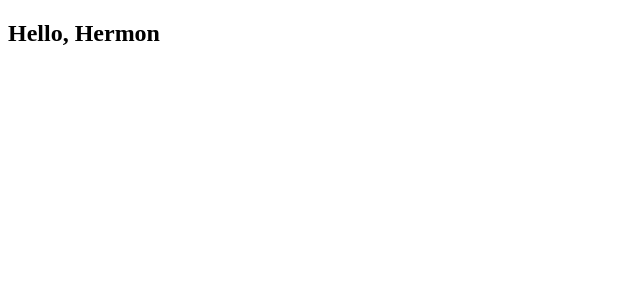
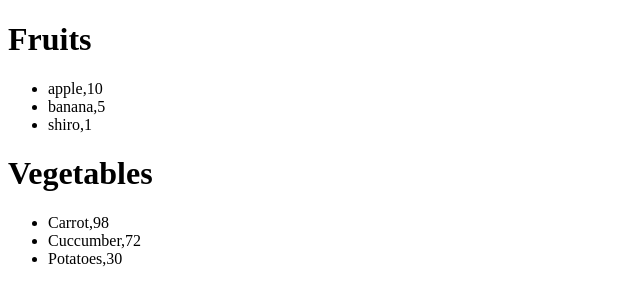
Before and after one commit to Mercury1565/React_Learning-Path, a React (Vite) app in the folder my-react-app/: page / in a window 1280 px wide. Shown: the top 304 px of the page, without its empty margins (0-640 px from the left). Built offline with nearby package versions, Linux system fonts and the light colour scheme.

Commit message:
finish renderlist

```diff
--- a/my-react-app/src/App.jsx
+++ b/my-react-app/src/App.jsx
@@ -1,17 +1,31 @@
-import Greeting from "./components/Greeting.jsx"
-
-// conditional rendering
-/*
-We use conditional rendering to entitle the parent component to chose whether to
-display a component or not and how to display that component. Hence, based on the
-prop argument the parent component sends to the child component, we can determine
-weather to display a component or not
-*/
+import List from "./components/List.jsx"
 
 function App() {
+  // We can make the List component reusable for different
+  // purposed if we pass the list items as props
+
+  const fruits = [{name:"apple" , calories: 10},
+                {name:"orange" , calories: 900},
+                {name:"banana" , calories: 5},
+                {name:"shiro" , calories: 1},
+                ]
+  const veggies = [{name:"Onion" , calories: 910},
+                {name:"Carrot" , calories: 98},
+                {name:"Cuccumber" , calories: 72},
+                {name:"Potatoes" , calories: 30},
+                ]
+
   return(
     <>
-    <Greeting isLoggedIn={true} username="Hermon"/>
+    {/* Challenge: display lists if and only if there are items in the list */}
+    {/* Use the .length method for lists */}
+    {fruits.length > 0 ? <List items = {fruits} category = 'Fruits'/>: null}
+    {/* A short way for doing the above (short circuiting)
+    {fruits.length > 0 && <List items = {fruits} category = 'Fruits'/>}
+    */}
+
+    <List items = {veggies} category = 'Vegetables'/>
+
     </>
   )
 }
--- a/my-react-app/src/components/Greeting.jsx
+++ /dev/null
@@ -1,33 +0,0 @@
-import PropTypes from 'prop-types'
-
-function Greeting(props){
-    const greetingMsg = <h2> Hello, {props.username} </h2>
-    const failMsg = <h2> Not logged in </h2>
-
-    if(props.isLoggedIn){
-        return greetingMsg
-    }
-    else{
-        return failMsg
-    }
-
-    // an alternative way of doing the above using ternary operation
-    /*
-    return (props.isLoggedIn) ? {greetingMsg}: {failMsg}
-
-
-    Ternary operator is most often used than if else statements
-    so get use to them cause you will be using them quite often
-    */
-}
-
-Greeting.propTypes = {
-    isLoggedIn: PropTypes.bool,
-    username: PropTypes.string
-}
-
-Greeting.defaultProps = {
-    isLoggedIn: false,
-    username: "Guest"
-}
-export default Greeting
--- /dev/null
+++ b/my-react-app/src/components/List.jsx
@@ -0,0 +1,84 @@
+import PropTypes from "prop-types"
+
+function List(props){
+    /*
+    const items = ['apple' , 'orange' , 'banana'];
+    // You can change this list to a list of list items using the map method
+    const listItems = items.map(item => <li>{item}</li>);
+    */
+
+    // List of objects
+    // const items = [{name:"apple" , calories: 10},
+    //                 {name:"orange" , calories: 900},
+    //                 {name:"banana" , calories: 5},
+    //                 {name:"shiro" , calories: 1},
+    //                 ]
+    // the list item can be defined here or recieved from the parent class as props
+    const items = props.items
+
+
+    // different sorting mechanisms
+    /*
+    items.sort((a , b) => a.name.localeCompare(b.name)) //Alphabetical
+    items.sort((a , b) => b.name.localeCompare(a.name)) //Reverse Alphabetical
+    items.sort((a , b) => a.calories - b.calories) // Numeric order
+    items.sort((a , b) => b.calories - a.calories) // Reverse Numeric order
+    */
+
+    // Filtering based on some condition
+    // Filter out items with calories less or equal to 10
+    const low_cal_fruits = items.filter(item => item.calories <= 100)
+
+    // Warning: Each child in a list should have a unique "key" prop.
+    // To avoid this warning, you add a key to your list items, here, {item.name}
+    // Also notice how arrow functions are used, you will use them quite often
+    const listItems = low_cal_fruits.map(item =>
+                                            <li key = {item.name}>
+                                                {item.name},
+                                                {item.calories}
+                                            </li>)
+
+    return(
+        <>
+            <h1> {props.category} </h1>
+            <ul>
+                {listItems}
+            </ul>
+        </>
+    )
+
+}
+
+List.defaultProps = {
+    items: [],
+    category: "Default Category"
+}
+
+// Notice how the propTypes are handled
+/*
+Key take aways:
+    PropTypes.arrayOf() -> to define the structure of the array
+    PropTypes.shape() -> to individually define what the datatypes of the
+                         elements of the objects are
+
+Remember again that violation of defined propTypes will not hinder the running
+of the app, it will only raise an error in the console which later might be used
+to handel the violation
+*/
+
+
+
+List.propTypes = {
+    items: PropTypes.arrayOf(
+        PropTypes.shape({
+            name: PropTypes.string,
+            calories: PropTypes.number
+        })),
+    category: PropTypes.string
+}
+
+
+
+
+
+export default List
```
